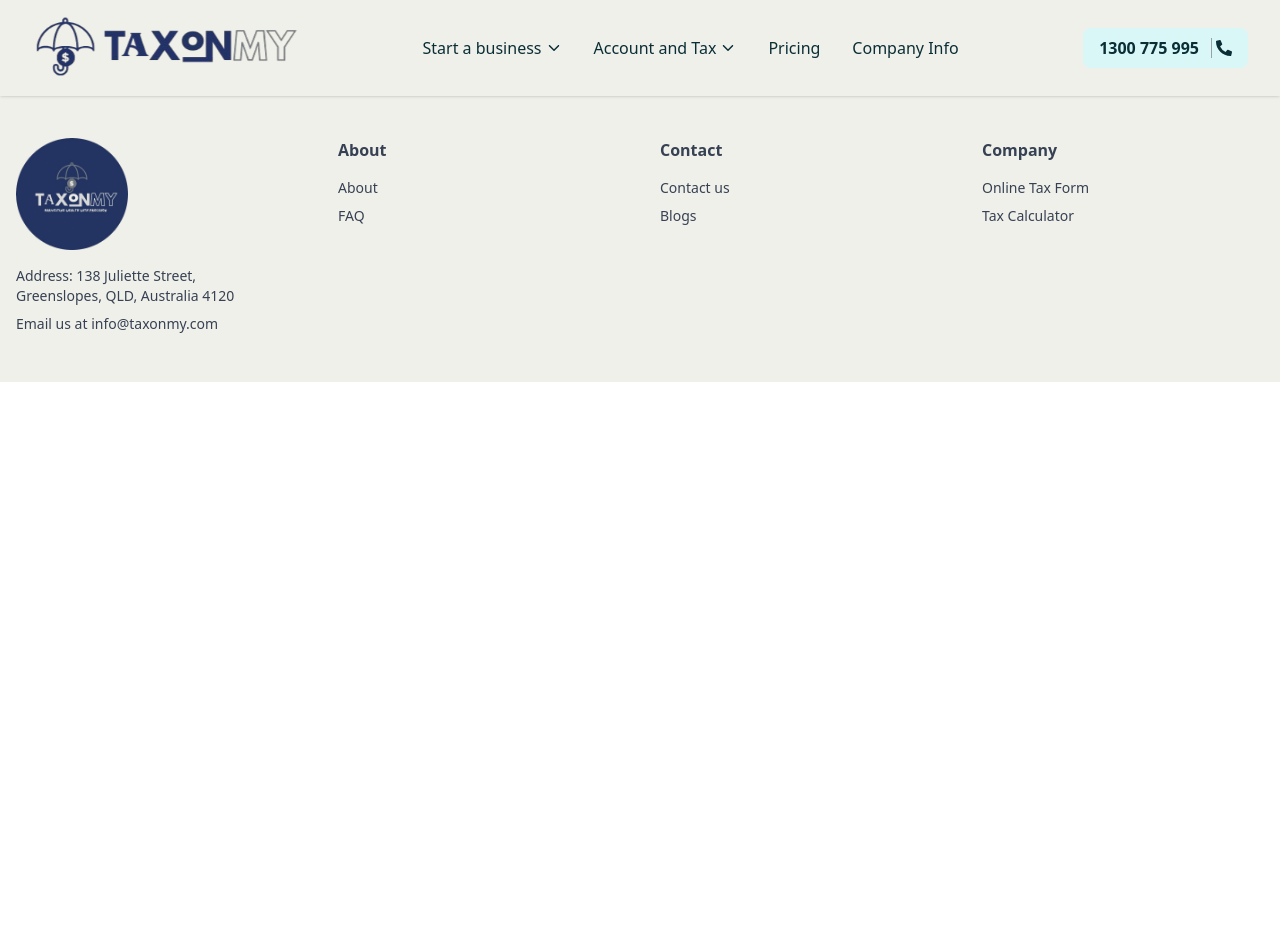
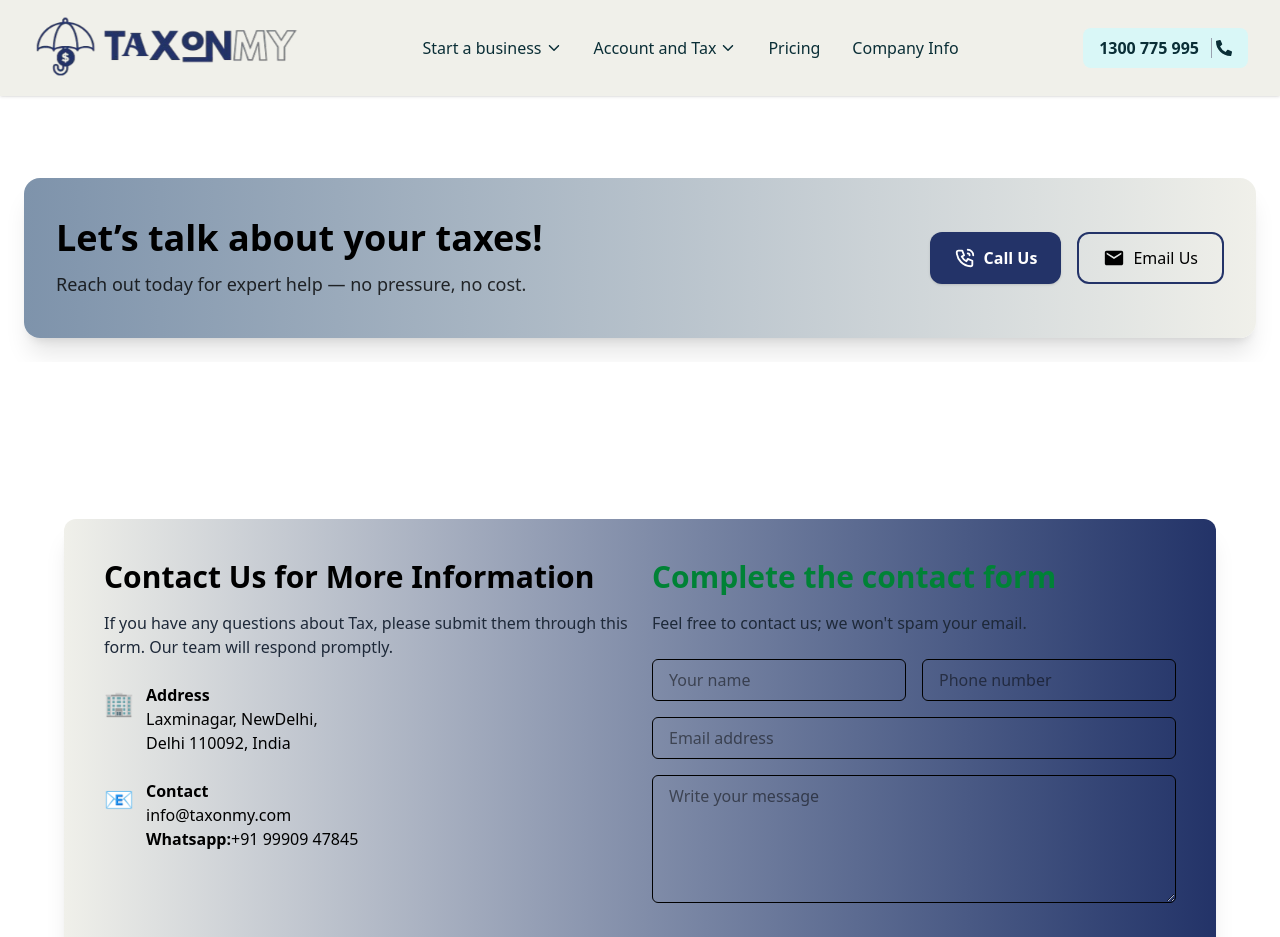
Before and after one commit to Sumitraj00736/Taxonmy, a React (Vite) app: page /contact-us in a window 1280 px wide. Shown: the top 937 px of the page. Before the commit the page ends 800 px from the top, so only its background shows below. Built offline with nearby package versions, Linux system fonts and the light colour scheme.

Commit message:
feat:contactUs page updated

```diff
--- /dev/null
+++ b/src/components/contactUs/ContactBanner.jsx
@@ -0,0 +1,37 @@
+import { motion } from "framer-motion";
+import { TbPhoneCall } from "react-icons/tb";
+import { MdEmail } from "react-icons/md";
+
+export default function ContactBanner() {
+  return (
+    <div className="mt-16 p-6">
+      <motion.div
+        initial={{ opacity: 0, y: 40 }}
+        whileInView={{ opacity: 1, y: 0 }}
+        transition={{ duration: 0.8, ease: "easeOut" }}
+        viewport={{ once: true }}
+        className="bg-gradient-to-l from-Secondary to-[#7e93ab] text-black py-10 px-8 rounded-2xl shadow-xl flex flex-col md:flex-row items-center justify-between gap-6"
+      >
+        {/* Text Content */}
+        <div className="text-center md:text-left space-y-3">
+          <h2 className="text-3xl md:text-4xl font-bold">Let’s talk about your taxes!</h2>
+          <p className="text-lg text-black/80">
+            Reach out today for expert help — no pressure, no cost.
+          </p>
+        </div>
+
+        {/* Call to Actions */}
+        <div className="flex flex-col sm:flex-row gap-4">
+          <button className="flex items-center gap-2 bg-Primary  text-white font-semibold px-6 py-3 rounded-xl shadow hover:scale-105 transition-transform">
+            <TbPhoneCall size={22} />
+            Call Us
+          </button>
+          <button className="flex items-center gap-2 border-2 border-Primary  text-black px-6 py-3 rounded-xl hover:bg-Primary hover:text-white transition">
+            <MdEmail size={22} />
+            Email Us
+          </button>
+        </div>
+      </motion.div>
+    </div>
+  );
+}
--- /dev/null
+++ b/src/components/contactUs/Contactform.jsx
@@ -0,0 +1,81 @@
+import React from "react";
+
+const ContactForm = () => {
+  return (
+    <div className="flex items-center justify-center p-4 bg-white min-h-screen">
+      <div className="max-w-6xl w-full bg-gradient-to-l from-Primary to-Secondary  shadow-xl rounded-xl p-6 md:p-10 flex flex-col md:flex-row">
+
+        {/* Left Section */}
+        <div className="flex-1 mb-6 md:mb-0 md:mr-6">
+          <h2 className="text-3xl text-customPurple font-semibold mb-4">
+            Contact Us for More Information
+          </h2>
+          <p className="mb-6 text-gray-800">
+            If you have any questions about Tax, please submit them through this form. Our team will respond promptly.
+          </p>
+          <div className="space-y-6">
+            <div className="flex items-start">
+              <span className="text-2xl mt-1 mr-3">🏢</span>
+              <div>
+                <h4 className="font-semibold">Address</h4>
+                <p>
+                  Laxminagar, NewDelhi,<br />
+                  Delhi 110092, India
+                </p>
+              </div>
+            </div>
+            <div className="flex items-start">
+              <span className="text-2xl mt-1 mr-3">📧</span>
+              <div>
+                <h4 className="font-semibold">Contact</h4>
+                <p>info@taxonmy.com</p>
+                <p><span className="font-bold">Whatsapp:</span>+91 99909 47845</p>
+              </div>
+            </div>
+          </div>
+        </div>
+
+        {/* Right Form */}
+        <div className="flex-1">
+          <h2 className="text-3xl text-green-700 font-semibold mb-4">
+            Complete the contact form
+          </h2>
+          <p className="mb-6 text-gray-800">
+            Feel free to contact us; we won't spam your email.
+          </p>
+          <form className="space-y-4">
+            <div className="grid grid-cols-1 md:grid-cols-2 gap-4">
+              <input
+                type="text"
+                placeholder="Your name"
+                className="w-full px-4 py-2 border rounded-md focus:outline-none focus:ring-2 focus:ring-violet-900"
+              />
+              <input
+                type="text"
+                placeholder="Phone number"
+                className="w-full px-4 py-2 border rounded-md focus:outline-none focus:ring-2 focus:ring-violet-900"
+              />
+            </div>
+            <input
+              type="email"
+              placeholder="Email address"
+              className="w-full px-4 py-2 border rounded-md focus:outline-none focus:ring-2 focus:ring-violet-900"
+            />
+            <textarea
+              placeholder="Write your message"
+              className="w-full px-4 py-2 border rounded-md focus:outline-none focus:ring-2 focus:ring-violet-900 h-32"
+            />
+            <button
+              type="submit"
+              className="w-full bg-customPurple text-white py-2 rounded-md hover:bg-customGreen hover:scale-105 transition-transform"
+            >
+              Send Message
+            </button>
+          </form>
+        </div>
+      </div>
+    </div>
+  );
+};
+
+export default ContactForm;
--- a/src/components/layout/Header.jsx
+++ b/src/components/layout/Header.jsx
@@ -37,7 +37,7 @@
   }, []);
 
   return (
-    <header className="bg-Secondary p-4 shadow-sm fixed top-0 w-full bg-Secondary">
+    <header className="bg-Secondary p-4 shadow-sm fixed top-0 w-full bg-Secondary z-50">
       <div className="container mx-auto px-4 flex items-center justify-between">
         <Link to="/" onClick={closeMenu}>
           <img
--- a/src/main.jsx
+++ b/src/main.jsx
@@ -3,6 +3,7 @@
 import { createBrowserRouter, RouterProvider } from "react-router-dom";
 import App from "./App.jsx";
 import Home from "./pages/Home.jsx";
+import Contactus from "./pages/Contactus.jsx";
 
 
 const router = createBrowserRouter([
@@ -14,6 +15,10 @@
         path: "",
         element: <Home />,
       },
+      {
+        path:"contact-us",
+        element: <Contactus />,
+      }
 
     ],
   },
--- /dev/null
+++ b/src/pages/Contactus.jsx
@@ -0,0 +1,19 @@
+import React, { useEffect } from 'react'
+import ContactForm from '../components/contactUs/Contactform'
+import ContactBanner from '../components/contactUs/ContactBanner'
+
+const Contactus = () => {
+  // Scroll to top when the component mounts
+  useEffect(() => {
+    window.scrollTo({ top: 0, behavior: 'smooth' });
+  }, []);
+
+  return (
+    <>
+      <ContactBanner />
+      <ContactForm />
+    </>
+  )
+}
+
+export default Contactus
```
